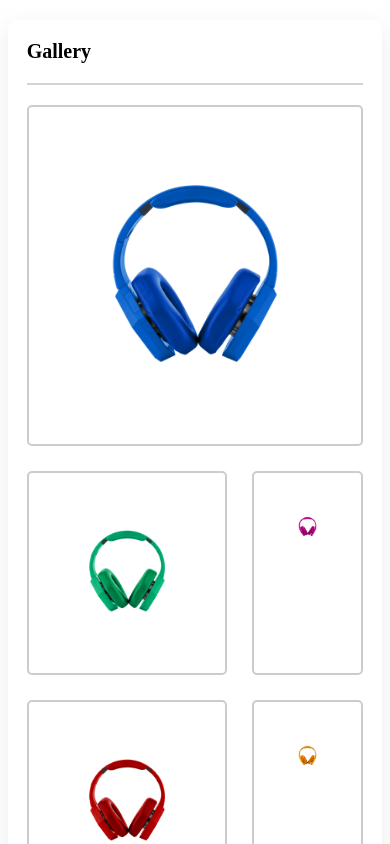
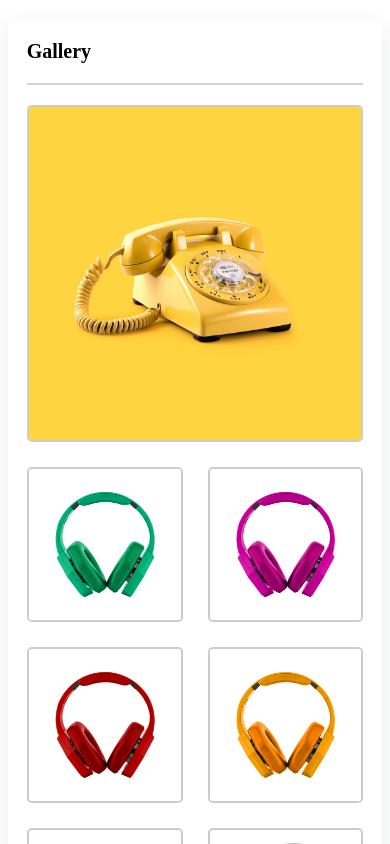
Before and after one commit to NomanSadick/image-gallery, a React (Vite) app: page / in a window 390 px wide. Shown: the top 844 px of the page. Built offline with nearby package versions, Linux system fonts and the light colour scheme.

Commit message:
some css changes

```diff
--- a/src/App.jsx
+++ b/src/App.jsx
@@ -16,7 +16,7 @@ import image11 from "./assets/images/image-11.jpeg";
 
 function App() {
   const [images, setImages] = useState([
-    { url: image1, featured: true },
+    { url: image11, featured: true },
     { url: image2 },
     { url: image3 },
     { url: image4 },
@@ -26,11 +26,12 @@ function App() {
     { url: image8 },
     { url: image9 },
     { url: image10 },
-    { url: image11 }
+    { url: image1 }
   ]);
 
   const [selectedImageIndices, setSelectedImageIndices] = useState([]);
   const [showCheckbox, setShowCheckbox] = useState(false);
+
 
   const handleReorder = (fromIndex, toIndex) => {
     const updatedImages = [...images];
--- a/src/components/ImageGallery.css
+++ b/src/components/ImageGallery.css
@@ -4,5 +4,11 @@
   grid-gap: 25px;
   justify-content: center;
   padding-bottom: 30px;
-  /* Add other styles as needed */
 }
+
+@media screen and (max-width: 576px) {
+  .image-gallery {
+    display: grid;
+    grid-template-columns: repeat(auto-fill, minmax(100px, 1fr));
+  }
+}
--- a/src/components/ImageItem.css
+++ b/src/components/ImageItem.css
@@ -4,7 +4,6 @@
     align-items: center;
     position: relative;
     border: 2px solid #ccc;
-    padding: 10px;
     border-radius: 5px;
     overflow: hidden;
 }
@@ -17,26 +16,27 @@
     right: 0;
     bottom: 0;
     background: rgba(0, 0, 0, 0.5);
-    /* Overlay background color with opacity */
     opacity: 0;
-    /* Initially hidden */
     transition: opacity 0.2s;
-    /* Add a smooth transition for the overlay */
 }
 
 .image-item:hover::before {
     opacity: 1;
+    cursor: pointer;
 }
 
-.image-content {
-    padding: 30px;
+.image-item:active::before{
+    background: none;
+
 }
 
 .image-content img {
     max-width: 100%;
     max-height: 100%;
-    /* display: block; */
+    display: block;
 }
+
+
 
 .image-item input[type="checkbox"] {
     position: absolute;
@@ -51,7 +51,11 @@
     pointer-events: all;
     background-color: aqua;
     transform: translate(15px, 15px) scale(2);
-    /* Adjust the position and size */
+}
+
+/* Hide the checkbox during the active state (dragging) */
+.image-item:active input[type="checkbox"]{
+    display: none;
 }
 
 .image-item input[type="checkbox"]:checked {
@@ -61,8 +65,6 @@
     transform: translate(15px, 15px) scale(2);
 }
 
-
-/* Style for the first image (larger size) */
 .first-image {
     display: grid;
     grid-column: 1 / span 2;
--- a/src/index.css
+++ b/src/index.css
@@ -6,7 +6,6 @@
   margin: 20px auto;
   background-color: white;
   border-radius: 10px;
-  /* Add a border radius to the whole page */
   box-shadow: rgba(149, 157, 165, 0.2) 0px 8px 24px;
 }
 
@@ -21,8 +20,6 @@
   font-weight: bold;
 }
 
-
-
 .delete-container {
   font-size: 20px;
   font-weight: bold;
@@ -34,7 +31,6 @@
   margin-bottom: 20px;
 }
 
-/* Add any additional styling as necessary */
 .checkbox-container {
   display: flex;
   align-items: center;
@@ -43,7 +39,6 @@
 }
 
 .checkbox-container input[type="checkbox"] {
-  /* Define the size and scale for the checkbox */
-  transform: scale(1.5); /* Adjust the scale factor as needed */
-  margin-right: 5px; /* Add spacing between checkbox and text */
+  transform: scale(1.5);
+  margin-right: 5px;
 }
```
